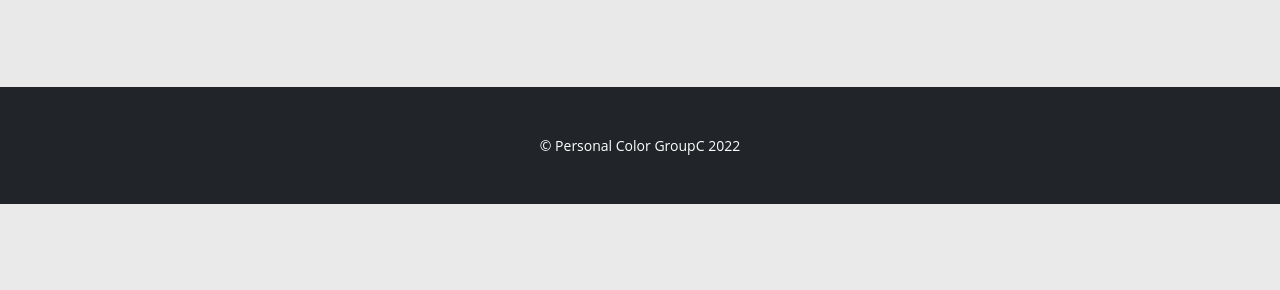
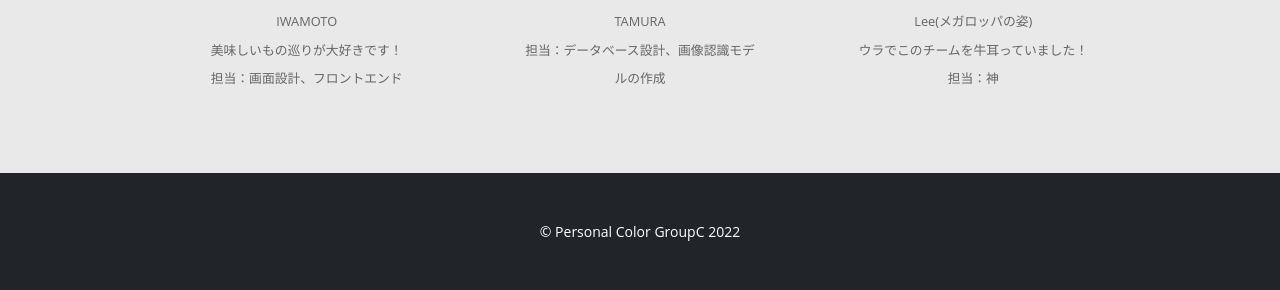
Before and after one commit to naturalmemo/personal_color, a Django app: page /members/ in a window 1280 px wide. Shown: the part 1176-1466 px from the top of the page. Before the commit the page ends 1380 px from the top, so only its background shows below. Run offline with Django 3.2, Linux system fonts and the light colour scheme; some libraries are stand-ins or nearby versions.

Commit message:
result文字太さ変更

```diff
--- a/personal_color/templates/index.html
+++ b/personal_color/templates/index.html
@@ -7,9 +7,7 @@
             <div class="text-center my-5">
                 <img class="img-fluid rounded-circle mb-4" src="{% static 'img/clover.jpg' %}" alt="..." />
                 <font face="Century">
-                    <h1 class="text-white fs-1 fw-bolder">Personal Color Finder
-
-                    </h1>
+                    <h1 class="text-white fs-1 fw-bolder">Personal Color Finder</h1>
                 </font>
                 <font face="筑紫ゴシック">
                     <h4 class="text-white-50 mb-0">あなたの顔写真からパーソナルカラーを診断！</h4>
--- a/personal_color/templates/members.html
+++ b/personal_color/templates/members.html
@@ -35,13 +35,13 @@
                         <div class="list-item">
                             <img src="{% static 'img/araiii.jpg' %}" class="image">
                             <div class="text">ARAI<br>
-
+                            担当：基本設計、進捗管理、Django、データベース設計
                             </div>
                         </div>
                         <div class="list-item">
                             <img src="{% static 'img/gazou.png' %}" class="image">
                             <div class="text">ONOGI<br>
-
+                            担当：Django
                             </div>
                         </div>
                     </div>
@@ -55,19 +55,21 @@
                         <div class="list-item">
                             <img src="{% static 'img/tetra.jpg' %}" class="image">
                             <div class="text">IWAMOTO<br>
-
+                            美味しいもの巡りが大好きです！<br>
+                            担当：画面設計、フロントエンド
                             </div>
                         </div>
                         <div class="list-item">
                             <img src="{% static 'img/tamu1.png' %}" class="image">
                             <div class="text">TAMURA<br>
-
+                            担当：データベース設計、画像認識モデルの作成
                             </div>
                         </div>
                         <div class="list-item">
                             <img src="{% static 'img/lee.jpg' %}" class="image">
                             <div class="text">Lee(メガロッパの姿)<br>
-                            ウラでこのチームを牛耳っていました！
+                            ウラでこのチームを牛耳っていました！<br>
+                            担当：神
                             </div>
                         </div>
                     </div>
--- a/personal_color/templates/result.html
+++ b/personal_color/templates/result.html
@@ -7,7 +7,7 @@
             <div class="container px-4 px-lg-5 my-5">
                 <div class="text-center text-white">
                     <h1 class="display-4 fw-bolder ">診断結果</h1>
-                    <p class="lead fw-normal mb-0">あなたのパーソナルカラーはこちらです</p>
+                    <p class="lead fw-bold mb-0">あなたのパーソナルカラーはこちらです</p>
                 </div>
             </div>
         </header>
```
